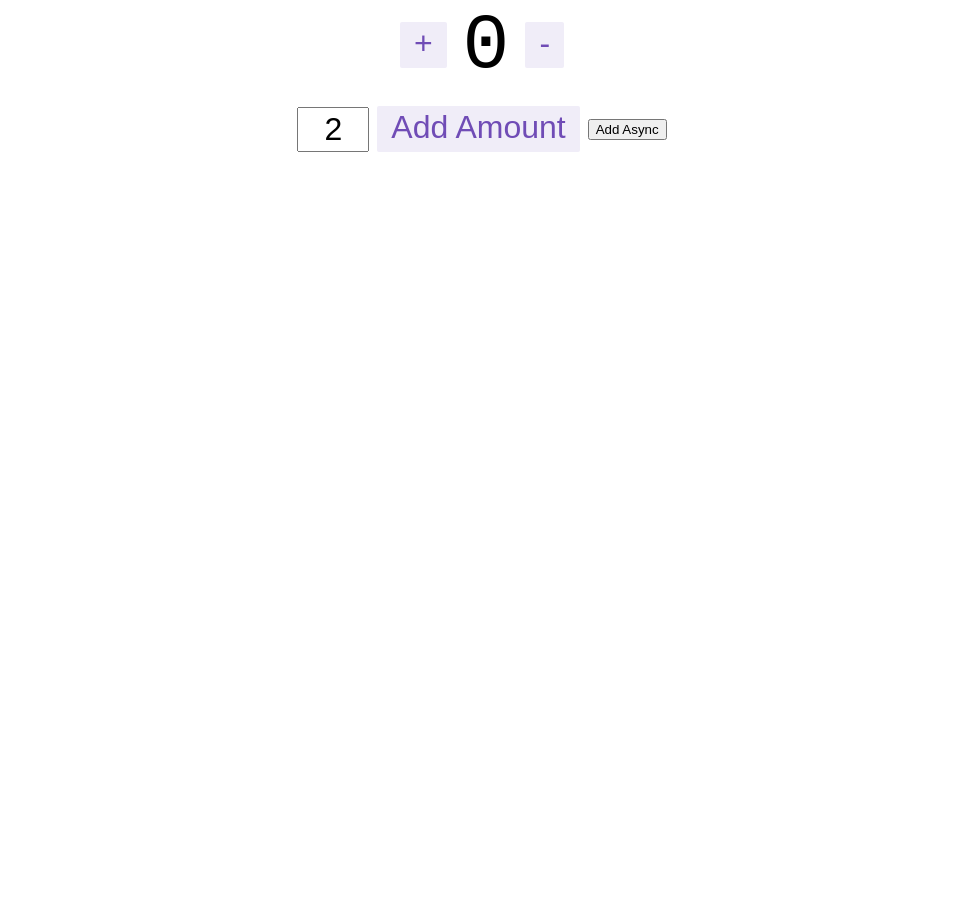
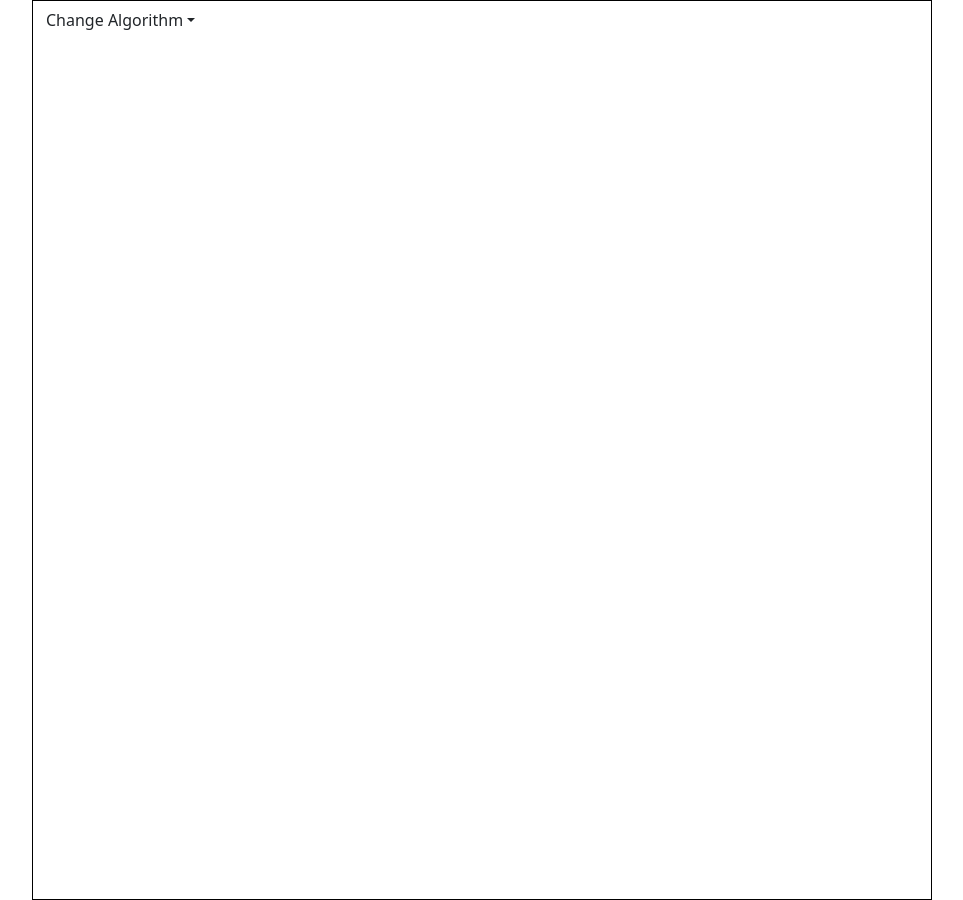
Before and after one commit to nicomu99/pathfinder-visualizer, a React (Create React App) app: page / in a window 1280 px wide. Shown: the whole page, without its empty margins (158-1121 px from the left). Before the commit the page ends 800 px from the top, so only its background shows below. Built offline with nearby package versions, Linux system fonts and the light colour scheme.

Commit message:
Added a store for the map

```diff
--- a/package.json
+++ b/package.json
@@ -7,8 +7,10 @@
     "@testing-library/jest-dom": "^5.16.5",
     "@testing-library/react": "^13.4.0",
     "@testing-library/user-event": "^13.5.0",
+    "bootstrap": "^5.2.3",
     "d3": "^7.8.2",
     "react": "^18.2.0",
+    "react-bootstrap": "^2.7.2",
     "react-dom": "^18.2.0",
     "react-redux": "^8.0.5",
     "react-scripts": "5.0.1",
--- a/src/App.js
+++ b/src/App.js
@@ -1,10 +1,10 @@
 import logo from './res/logo.svg';
 import './style/App.css';
-import { Counter } from './Counter';
+import { Visualizer } from './Visualizer';
 
 function App() {
   return (
-    <Counter/>
+    <Visualizer/>
   );
 }
 
--- /dev/null
+++ b/src/Visualizer.js
@@ -0,0 +1,30 @@
+import React, { useState } from 'react';
+import { useSelector, useDispatch } from 'react-redux';
+import {
+  decrement,
+  increment,
+  incrementByAmount,
+  incrementAsync,
+  selectCount,
+} from './redux/counterSlice';
+import Dropdown from 'react-bootstrap/Dropdown';
+import styles from './style/Visualizer.module.css';
+
+export function Visualizer() {
+  const count = useSelector(selectCount);
+  const dispatch = useDispatch();
+  const [incrementAmount, setIncrementAmount] = useState('2');
+
+  return (
+    <div className={styles.container}>
+        <Dropdown>
+          <Dropdown.Toggle variant="Primary" id="dropdown-basic">
+            Change Algorithm
+          </Dropdown.Toggle>
+          <Dropdown.Menu>
+            <Dropdown.Item href="#/action-3">Action</Dropdown.Item>
+          </Dropdown.Menu>
+        </Dropdown>
+    </div>
+  );
+}
--- a/src/index.js
+++ b/src/index.js
@@ -5,6 +5,7 @@ import App from './App';
 import reportWebVitals from './test/reportWebVitals';
 import store from './redux/store';
 import { Provider } from 'react-redux';
+import '../node_modules/bootstrap/dist/css/bootstrap.min.css';
 
 const root = ReactDOM.createRoot(document.getElementById('root'));
 root.render(
--- /dev/null
+++ b/src/redux/mapSlice.js
@@ -0,0 +1,45 @@
+import { createSlice } from '@reduxjs/toolkit'
+
+let tiles = [
+    {
+        isWall: false,
+        isPath: false
+    },
+    {
+        isWall: false,
+        isPath: false
+    },
+    {
+        isWall: false,
+        isPath: false
+    },
+    {
+        isWall: false,
+        isPath: false
+    }
+]
+
+
+export const mapSlice = createSlice({
+    name: 'map',
+    initialState: {
+        map: tiles,
+    },
+    reducers: {
+        toggleWall: (state, index) => {
+            state.map[index].isWall = !state.map[index].isWall
+        },
+        togglePath: (state, index) => {
+            state.map[index].isPath = !state.map[index].isPath
+        }
+    }
+})
+
+export const { toggleWall, togglePath } = mapSlice.actions
+
+// The function below is called a selector and allows us to select a value from
+// the state. Selectors can also be defined inline where they're used instead of
+// in the slice file. For example: `useSelector((state) => state.counter.value)`
+export const selectMap = (state) => state.counter.map
+
+export default mapSlice.reducer
--- a/src/redux/store.js
+++ b/src/redux/store.js
@@ -1,8 +1,8 @@
 import {configureStore} from '@reduxjs/toolkit'
-import counterReducer from '../counterSlice';
+import mapReducer from './mapSlice';
 
 export default configureStore({
     reducer: {
-        counter: counterReducer
+        counter: mapReducer
     }
 })
--- /dev/null
+++ b/src/style/Visualizer.module.css
@@ -0,0 +1,6 @@
+.container {
+    width: 900px;
+    height: 900px;
+    border: 1px solid black;
+    margin: 0 auto;
+}
```
Also changed, not shown: src/Path.js (added, +11 -0 lines), src/redux/counterSlice.js (renamed from src/counterSlice.js), 1 other file (tests, documents, lock files or other folders).
